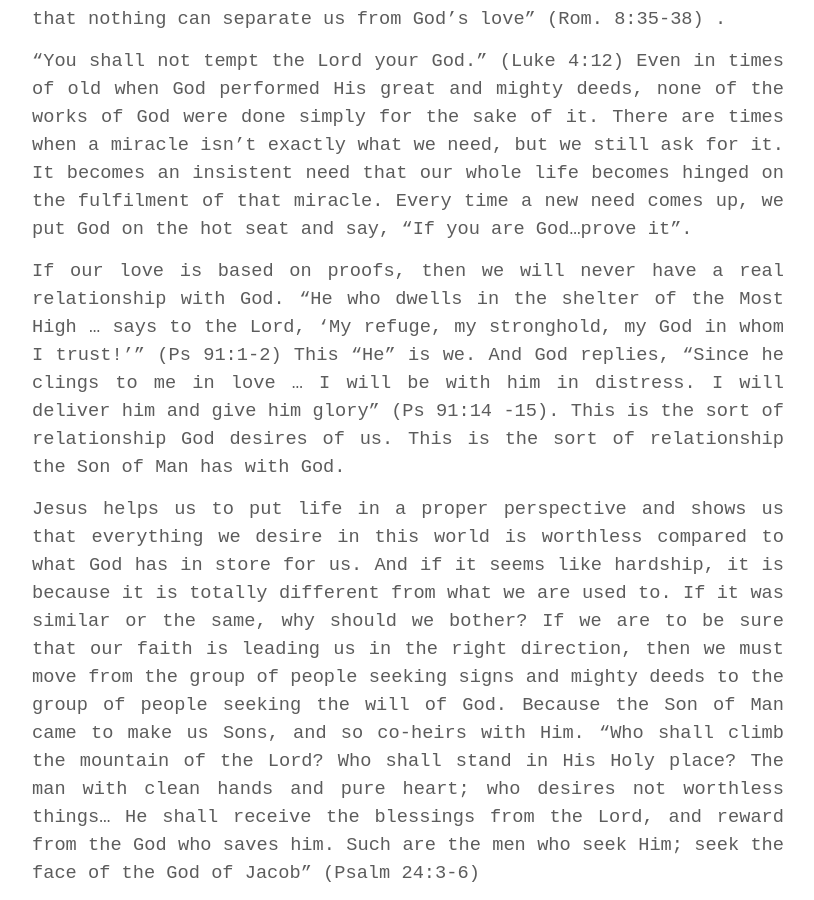
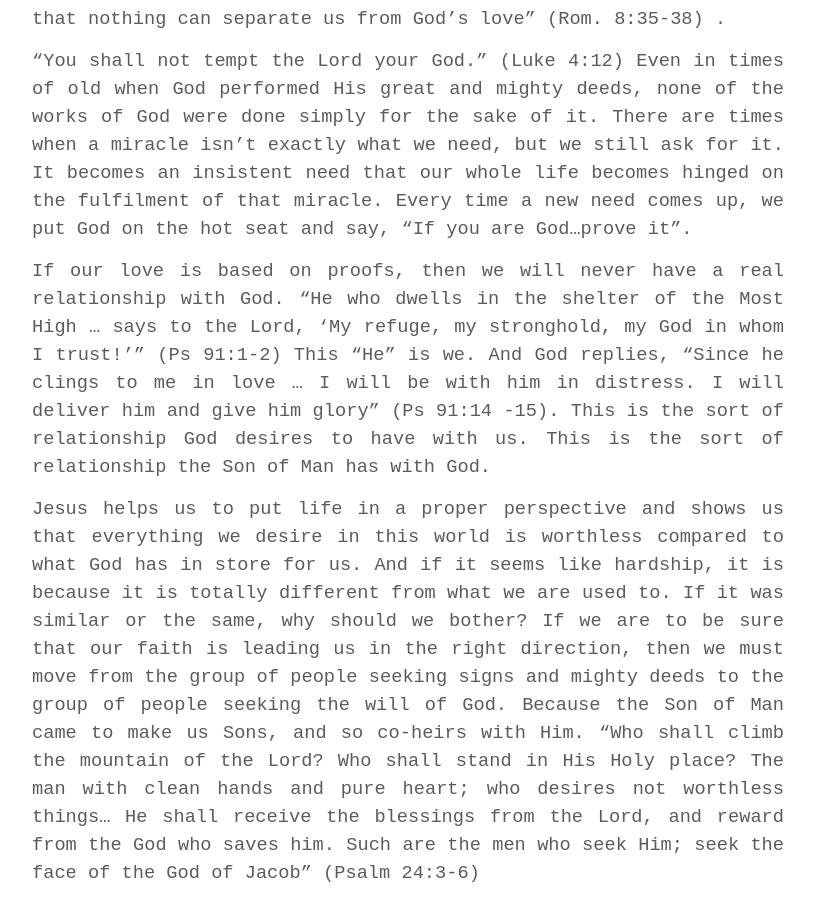
Before and after one commit to soulatcrossroad/dawnscribbler.github.io, a Jekyll site: the page built from _posts/2019-03-10-if-you-are-the-son-of-God.md, in a window 1280 px wide and 900 px high, scrolled down 3424 px. Shown: the whole window, without its empty margins (232-1046 px from the left). Built offline with Jekyll 4.4.1, drawn with Linux system fonts in a browser that asks for light colours; some web fonts are replaced.

Commit message:
Update 2019-03-10-if-you-are-the-son-of-God.md

```diff
--- a/_posts/2019-03-10-if-you-are-the-son-of-God.md
+++ b/_posts/2019-03-10-if-you-are-the-son-of-God.md
@@ -38,6 +38,6 @@ Our well-being is in the hands of the Lord; loyalty to Him seals the deal. It do
 
 “You shall not tempt the Lord your God.” (Luke 4:12) Even in times of old when God performed His great and mighty deeds, none of the works of God were done simply for the sake of it. There are times when a miracle isn’t exactly what we need, but we still ask for it. It becomes an insistent need that our whole life becomes hinged on the fulfilment of that miracle. Every time a new need comes up, we put God on the hot seat and say, “If you are God…prove it”.
 
-If our love is based on proofs, then we will never have a real relationship with God. “He who dwells in the shelter of the Most High … says to the Lord, ‘My refuge, my stronghold, my God in whom I trust!’” (Ps 91:1-2) This “He” is we. And God replies, “Since he clings to me in love … I will be with him in distress. I will deliver him and give him glory” (Ps 91:14 -15). This is the sort of relationship God desires of us. This is the sort of relationship the Son of Man has with God.
+If our love is based on proofs, then we will never have a real relationship with God. “He who dwells in the shelter of the Most High … says to the Lord, ‘My refuge, my stronghold, my God in whom I trust!’” (Ps 91:1-2) This “He” is we. And God replies, “Since he clings to me in love … I will be with him in distress. I will deliver him and give him glory” (Ps 91:14 -15). This is the sort of relationship God desires to have with us. This is the sort of relationship the Son of Man has with God.
 
 Jesus helps us to put life in a proper perspective and shows us that everything we desire in this world is worthless compared to what God has in store for us. And if it seems like hardship, it is because it is totally different from what we are used to. If it was similar or the same, why should we bother? If we are to be sure that our faith is leading us in the right direction, then we must move from the group of people seeking signs and mighty deeds to the group of people seeking the will of God. Because the Son of Man came to make us Sons, and so co-heirs with Him. “Who shall climb the mountain of the Lord? Who shall stand in His Holy place? The man with clean hands and pure heart; who desires not worthless things… He shall receive the blessings from the Lord, and reward from the God who saves him. Such are the men who seek Him; seek the face of the God of Jacob” (Psalm 24:3-6)
```
